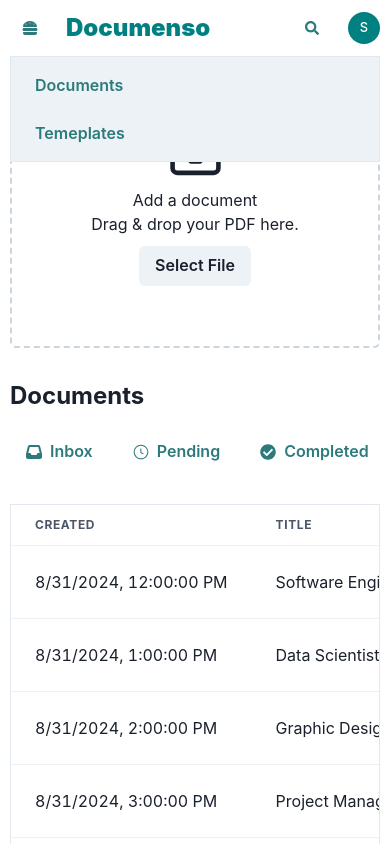
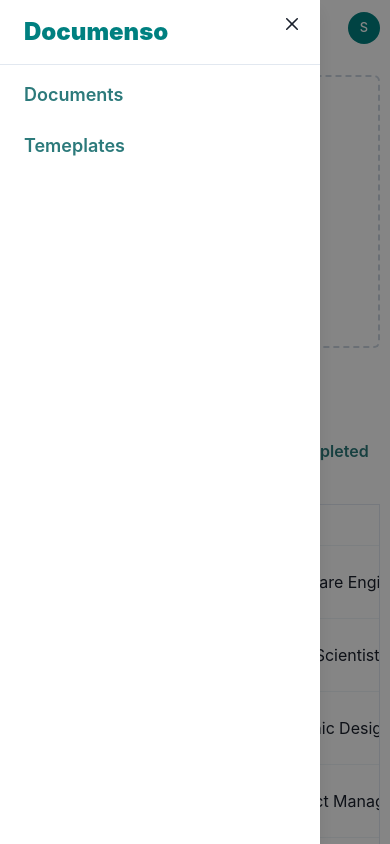
Before and after one commit to SameerTheProgrammer/PSE_documenso_ui, a React (Vite) app: page / in a window 390 px wide. Both pictures are taken after a click on the button 30 px from the left and 28 px from the top of the page. Shown: the top 844 px of the page. Built offline with nearby package versions, Linux system fonts and the light colour scheme.

Commit message:
add drawer design navbar in moblie view

```diff
--- a/src/components/HomeLayout/navbar/index.tsx
+++ b/src/components/HomeLayout/navbar/index.tsx
@@ -20,7 +20,7 @@
 ];
 
 export function Navbar() {
-    const { isOpen, onToggle } = useDisclosure();
+    const { isOpen, onToggle, onClose } = useDisclosure();
     return (
         <VStack
             w="full"
@@ -41,7 +41,7 @@
                 <RightContent />
             </HStack>
             {/* mobile content */}
-            <MobileNav items={menuItems} isOpen={isOpen} />
+            <MobileNav items={menuItems} isOpen={isOpen} onClose={onClose} />
         </VStack>
     );
 }
--- a/src/components/HomeLayout/navbar/mobile-nav/index.tsx
+++ b/src/components/HomeLayout/navbar/mobile-nav/index.tsx
@@ -1,20 +1,56 @@
-import { Collapse, List } from "@chakra-ui/react";
+import {
+    Drawer,
+    DrawerBody,
+    DrawerCloseButton,
+    DrawerContent,
+    DrawerHeader,
+    DrawerOverlay,
+    Heading,
+    Link as ChakraLink,
+    List,
+} from "@chakra-ui/react";
 import { MenuProps } from "..";
 import { MobileNavItem } from "./mobile-nav-item";
+import { Link as ReactRouterLink } from "react-router-dom";
 
 type MobileNavProps = {
     isOpen: boolean;
     items: MenuProps;
+    onClose: () => void;
 };
 
-export function MobileNav({ items, isOpen }: MobileNavProps) {
+export function MobileNav({ items, isOpen, onClose }: MobileNavProps) {
     return (
-        <Collapse in={isOpen} animateOpacity style={{ width: "100%" }}>
-            <List gap={2} spacing={2} width="100%" borderWidth={1} padding={2} bg="gray.100">
-                {items.map((item) => (
-                    <MobileNavItem key={item.label} {...item} />
-                ))}
-            </List>
-        </Collapse>
+        <>
+            <Drawer placement={"left"} size={"xs"} onClose={onClose} isOpen={isOpen}>
+                <DrawerOverlay />
+                <DrawerContent>
+                    <DrawerCloseButton />
+                    <DrawerHeader borderBottomWidth="1px">
+                        <ChakraLink as={ReactRouterLink} to="/" _hover={{ textDecoration: "none" }}>
+                            <Heading
+                                as="h3"
+                                size="lg"
+                                color="teal"
+                                fontWeight="black"
+                                cursor="pointer"
+                            >
+                                Documenso
+                            </Heading>
+                        </ChakraLink>
+                    </DrawerHeader>
+                    <DrawerBody px={2}>
+                        <List gap={2} spacing={2} width="100%" fontSize={"large"}>
+                            {items.map((item) => (
+                                <MobileNavItem key={item.label} {...item} />
+                            ))}
+                        </List>
+                    </DrawerBody>
+                </DrawerContent>
+            </Drawer>
+        </>
+        // <Collapse in={isOpen} animateOpacity style={{ width: "100%" }}>
+
+        // </Collapse>
     );
 }
--- a/src/components/HomeLayout/navbar/nav-item.tsx
+++ b/src/components/HomeLayout/navbar/nav-item.tsx
@@ -15,7 +15,7 @@
                 _hover={{ textDecoration: "none", bg: "teal.50" }}
                 _active={{ bg: "teal.100" }}
             >
-                <ChakraLink as={ReactRouterLink} to={uri}>
+                <ChakraLink as={ReactRouterLink} to={uri} _hover={{ textDecoration: "none" }}>
                     {label}
                 </ChakraLink>
             </Button>
```
